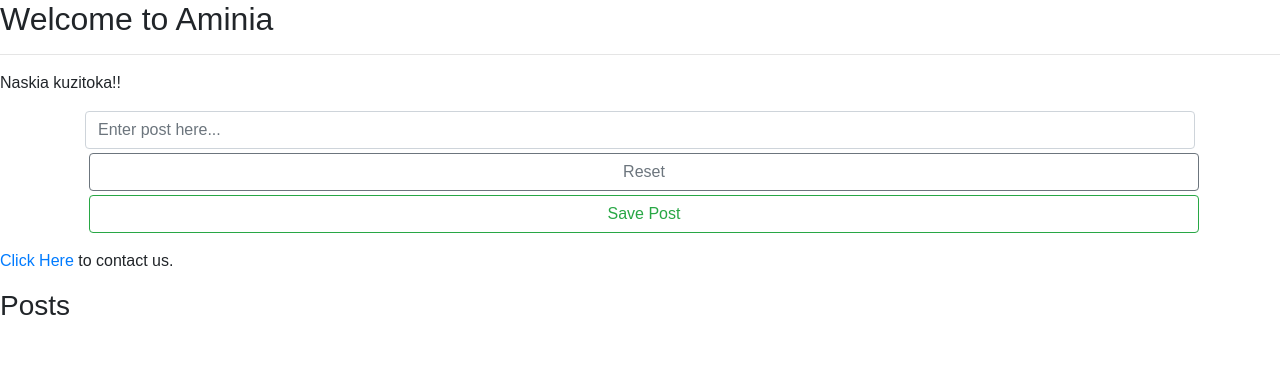
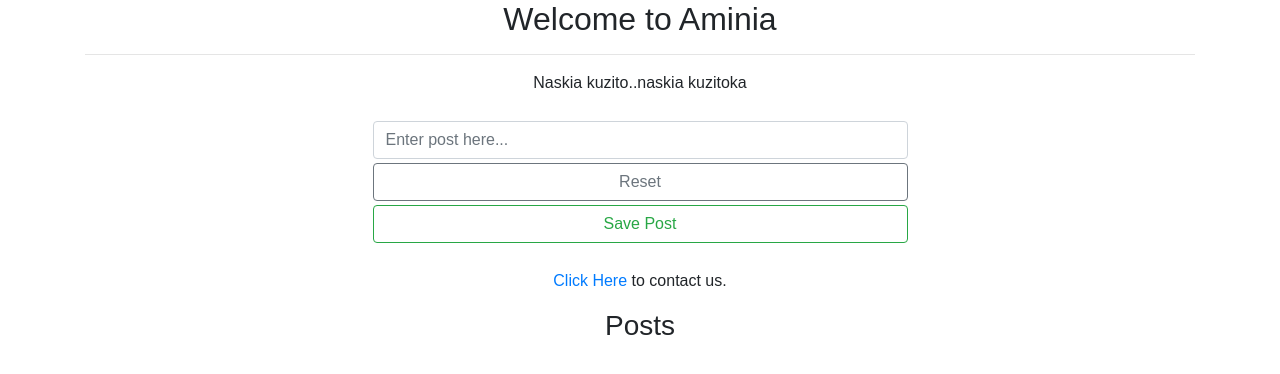
Before and after one commit to SamNgigi/Uzalendo-Api, a React (Create React App) app: page / in a window 1280 px wide. Shown: the top 374 px of the page. Built offline with nearby package versions, Linux system fonts and the light colour scheme.

Commit message:
Ui edits

```diff
--- a/src/App.css
+++ b/src/App.css
@@ -26,3 +26,11 @@
   from { transform: rotate(0deg); }
   to { transform: rotate(360deg); }
 }
+
+/* Post form */
+.post{
+  margin:auto;
+  width: 50%;
+  padding:10px;
+  text-align: center;
+}
--- a/src/components/Aminia.jsx
+++ b/src/components/Aminia.jsx
@@ -12,6 +12,7 @@ import 'bootstrap/dist/js/bootstrap.min.js';
 import {
   Button, FormGroup, Form, Input, Container,
 } from 'reactstrap';
+
 
 class Aminia extends Component {
 
@@ -42,12 +43,12 @@ class Aminia extends Component {
 
   render() {
     return (
-      <div>
+      <Container className="text-center">
         <h2>Welcome to Aminia</h2>
         <hr/>
 
-        <p>Naskia kuzitoka!!</p>
-          <Container>
+        <p>Naskia kuzito..naskia kuzitoka</p>
+          <div className="post">
             <Form onSubmit={this.submitPost}>
               <FormGroup>
                 <Input
@@ -56,11 +57,11 @@ class Aminia extends Component {
                   onChange = {(event)=> this.setState({content:event.target.value})}
                   required
                 />
-                <Button outline className="m-1" onClick={this.resetForm} block>Reset</Button>
-                <Button outline className="m-1" type="submit" color="success" block>Save Post</Button>
+                <Button outline className="my-1" onClick={this.resetForm} block>Reset</Button>
+                <Button outline className="my-1" type="submit" color="success" block>Save Post</Button>
               </FormGroup>
             </Form>
-          </Container>
+          </div>
 
 
         <p>
@@ -68,13 +69,13 @@ class Aminia extends Component {
         </p>
         <h3>Posts</h3>
 
-        <table>
+        <table className="text-center">
           <tbody>
             {this.props.posts.map((post, id) => (
               <tr key={`post_${post.id}`}>
                 <td>{post.content}</td>
                 <td>
-                  <Button outline color="prinary" onClick={() => this.selectForEdit(id)}>
+                  <Button outline color="primary" onClick={() => this.selectForEdit(id)}>
                     edit
                   </Button>
                 </td>
@@ -87,7 +88,7 @@ class Aminia extends Component {
             ))}
           </tbody>
           </table>
-      </div>
+      </Container>
     )
   }
 }
```
